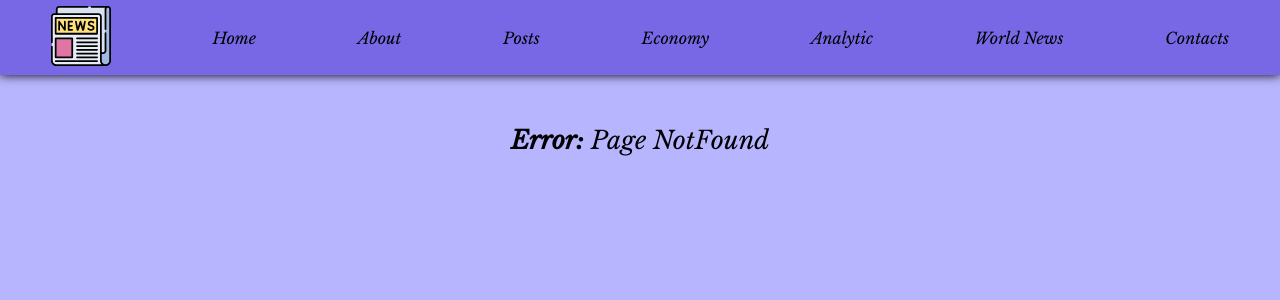
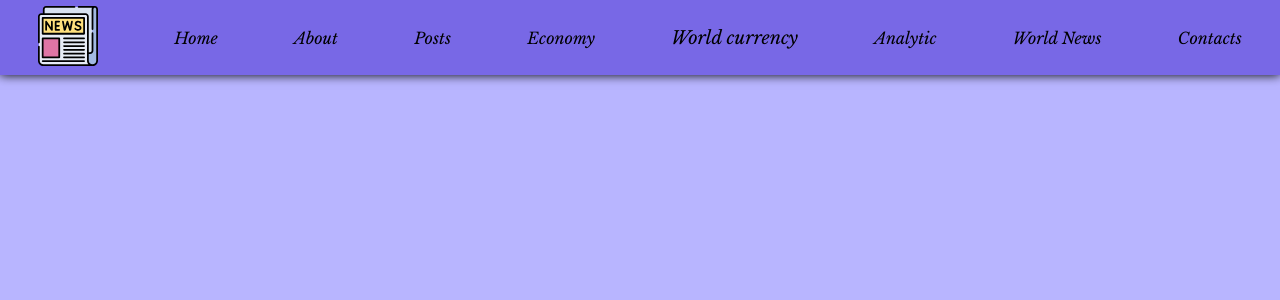
Before and after one commit to Erjankydyrov/router-example, a React (Create React App) app: page /worldValut in a window 1280 px wide. Shown: the top 300 px of the page. Built offline with nearby package versions, Linux system fonts and the light colour scheme.

Commit message:
added new component

```diff
--- a/src/App.js
+++ b/src/App.js
@@ -9,6 +9,7 @@ import Home from './components/Home/Home';
 import NotFound from './components/NotFound/NotFound';
 import Posts from './components/Posts/Posts';
 import WorldNews from './components/WorldNews/WorldNews';
+import WorldVolut from './components/WorldVolut/WorldVolut';
 import logo from './images/newspaper.svg'
 
 function App() {
@@ -25,6 +26,7 @@ function App() {
         <li><NavLink activeClassName="activeLink" activeStyle = {activeLinkStyle} to="/About">About</NavLink></li>
         <li><NavLink activeClassName="activeLink" activeStyle = {activeLinkStyle} to="/posts">Posts</NavLink></li>
         <li><NavLink activeClassName="activeLink" activeStyle = {activeLinkStyle} to="/economy">Economy</NavLink></li>
+        <li><NavLink activeClassName="activeLink" activeStyle = {activeLinkStyle} to="/worldValut">World currency</NavLink></li>
         <li><NavLink activeClassName="activeLink" activeStyle = {activeLinkStyle} to="/analytic">Analytic</NavLink></li>
         <li><NavLink activeClassName="activeLink" activeStyle = {activeLinkStyle} to="/worldNews">World News</NavLink></li>
         <li><NavLink activeClassName="activeLink" activeStyle = {activeLinkStyle} to="/contacts">Contacts</NavLink></li>
@@ -33,6 +35,7 @@ function App() {
         <Route path="/about" component={About} />
         <Route path="/posts" component={Posts} />
         <Route path="/economy" component={Economy} />
+        <Route path="/worldValut" component={WorldVolut} />
         <Route path="/analytic" component={Analytic} />
         <Route path="/worldNews" component={WorldNews} />
         <Route path="/contacts" component={Contacts} />
--- /dev/null
+++ b/src/components/WorldVolut/WorldVolut.js
@@ -0,0 +1,11 @@
+import classes from "./WorldVolut.module.css";
+
+const WorldVolut = () => {
+    return (
+        <div className={classes.WorldVolut}>
+
+        </div>
+    );
+}
+
+export default WorldVolut;
```
Also changed, not shown: src/components/WorldVolut/WorldVolut.module.css (added).
